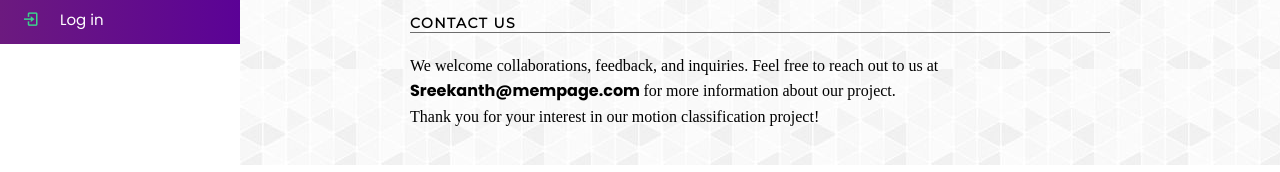
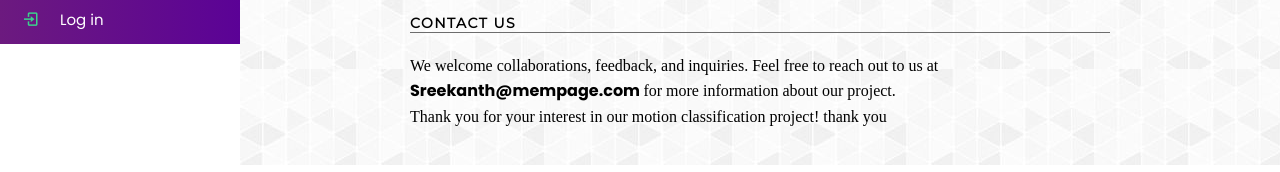
Before and after one commit to Kiran06122001/dashboard, a Django app: page /about/ in a window 1280 px wide. Shown: the part 756-928 px from the top of the page. Run offline with Django 4.2, Linux system fonts and the light colour scheme.

Commit message:
new commit

```diff
--- a/templates/about.html
+++ b/templates/about.html
@@ -145,7 +145,7 @@
 
           <p class='about-project-description' style="font-size: 1em; font-weight: 300; font-family: 'Merriweather', serif; line-height: 1.6;">
             We welcome collaborations, feedback, and inquiries. Feel free to reach out to us at  <span class="emphasis"> Sreekanth@mempage.com </span>for more information about our project. <br>
-            Thank you for your interest in our motion classification project!
+            Thank you for your interest in our motion classification project! thank you
 
           </p><br>
         </div>
```
